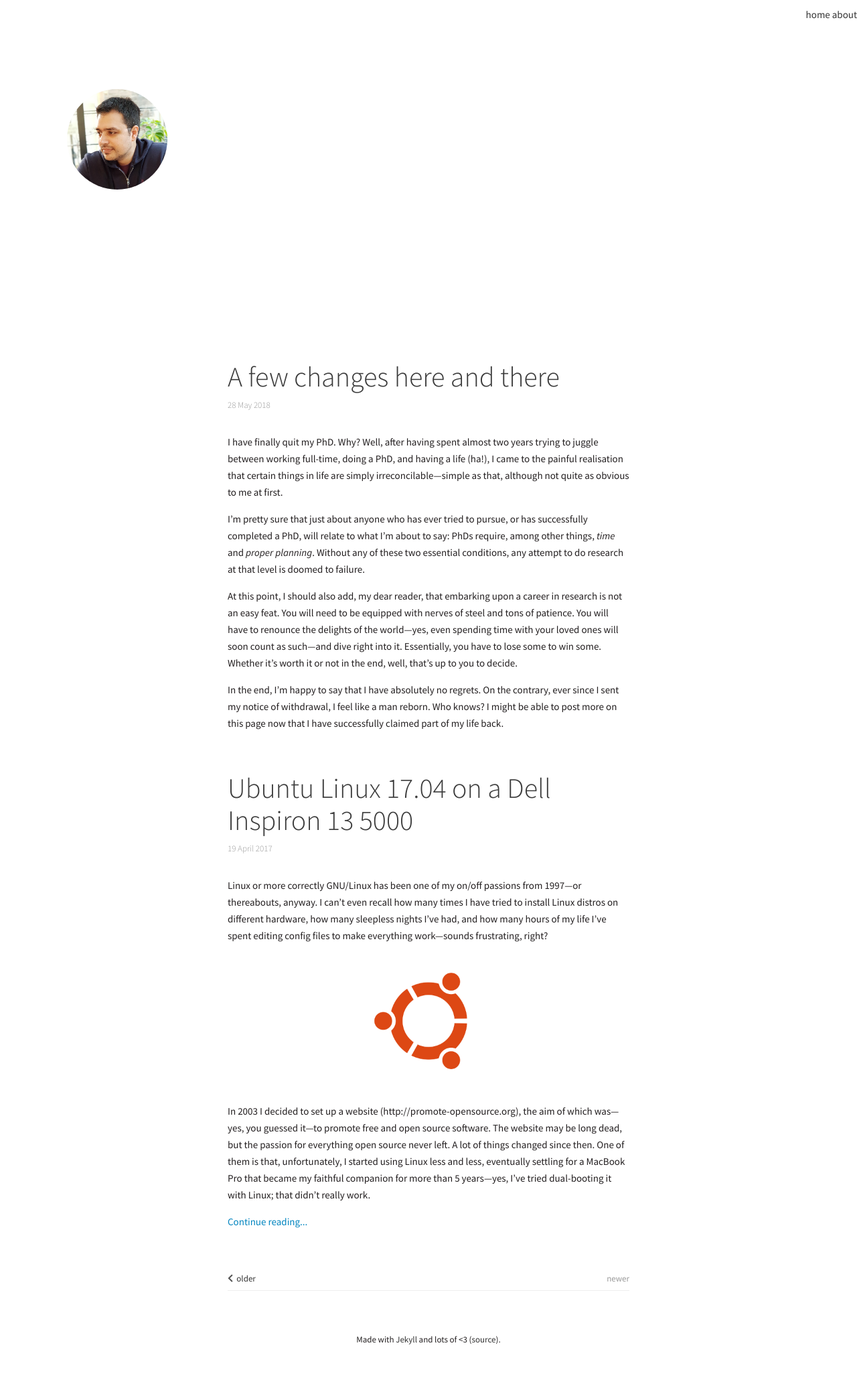
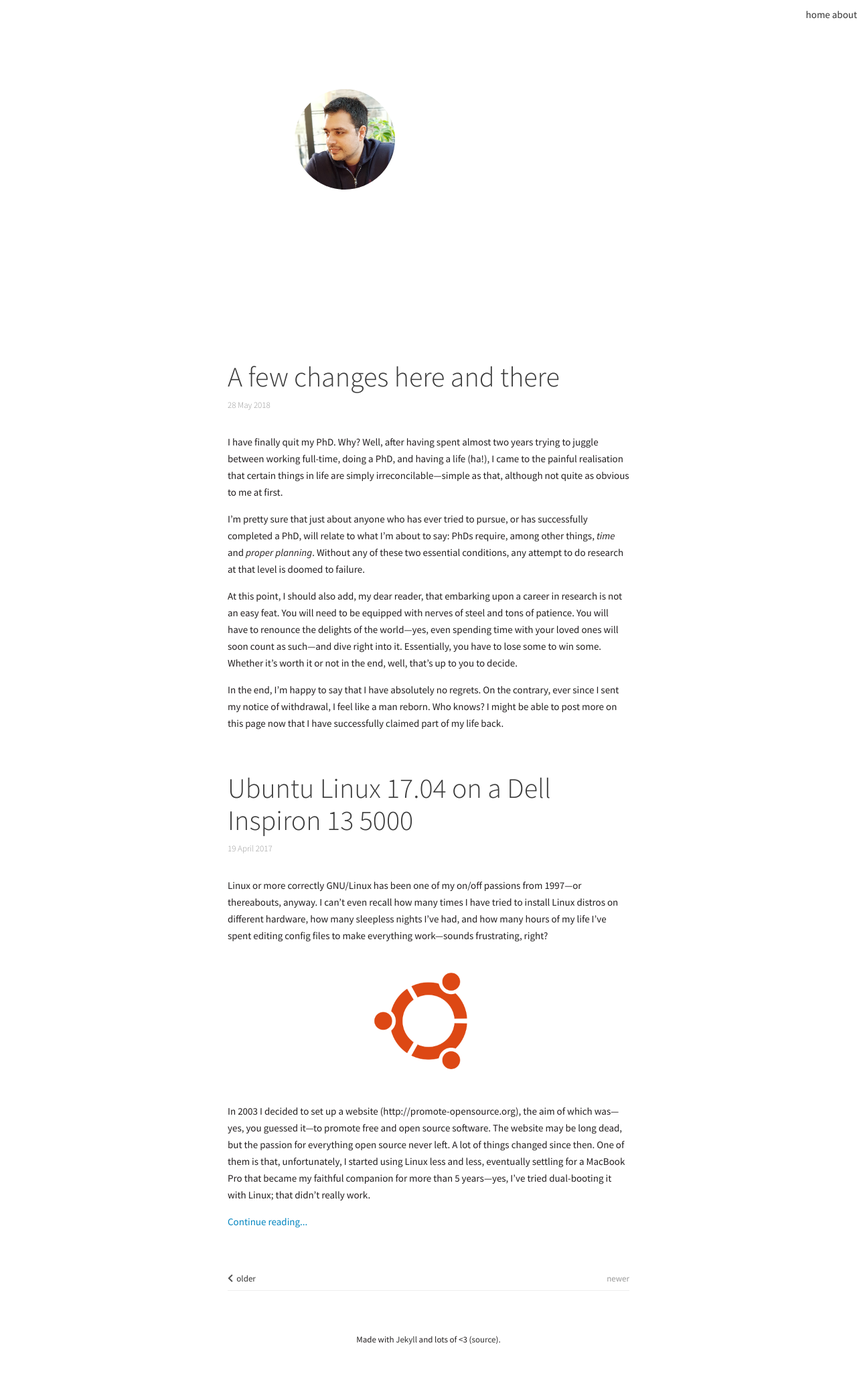
Before and after one commit to pgalatis/pgalatis.github.io, a Jekyll site: the page built from index.html, in a window 1280 px wide. Shown: the whole page at 67% size. Built offline with Jekyll 4.4.1, drawn with Linux system fonts in a browser that asks for light colours; nearby versions of some CDN libraries; the list of posts is cut into pages by our own code.

Commit message:
Update default.html

```diff
--- a/_layouts/default.html
+++ b/_layouts/default.html
@@ -85,11 +85,12 @@
          </nav>
     </header>
 
+
+   <div class="wrapper"><!-- Start wrapper -->
+
    <div class="hero">
      <p><img src="https://pgalatis.github.io/images/me.jpg" title="Me" class="profile"></p>
    </div>
-
-   <div class="wrapper"><!-- Start wrapper -->
 
     <div class="content">
          {{ content }}
```
